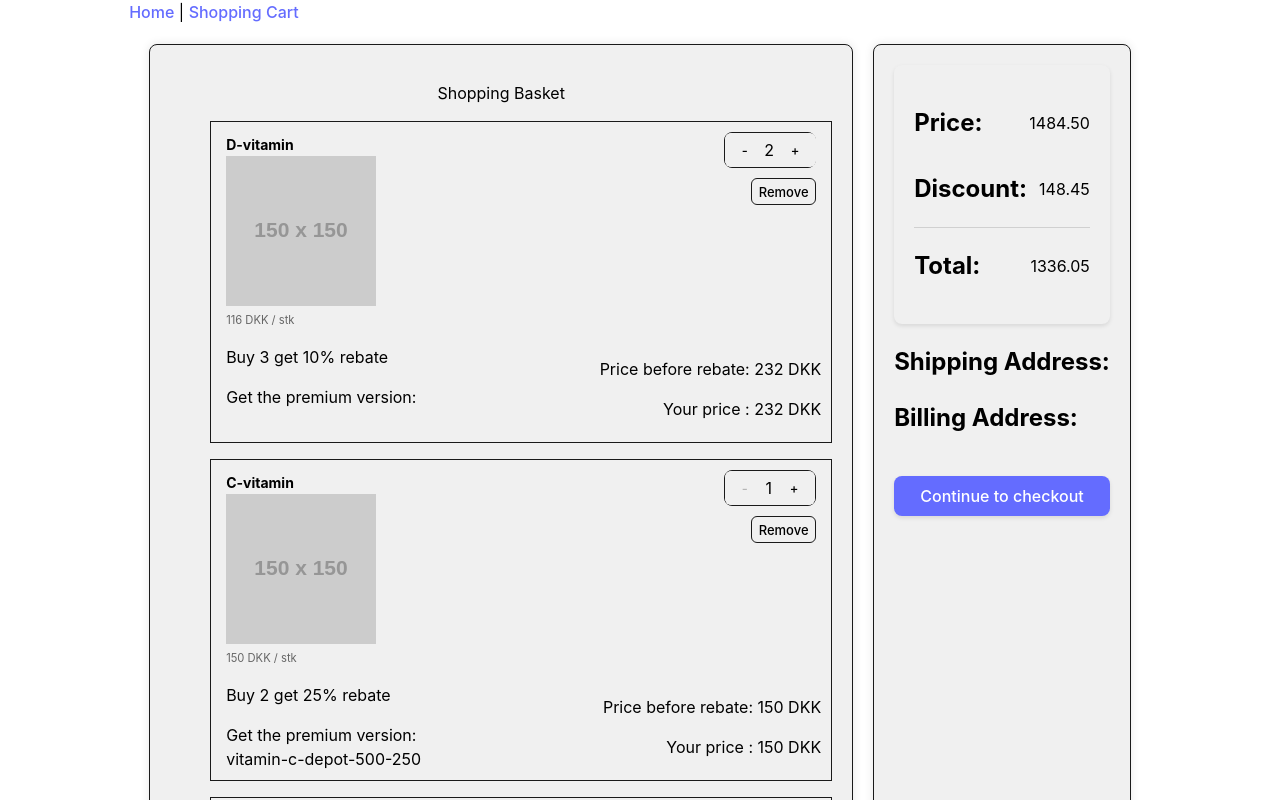
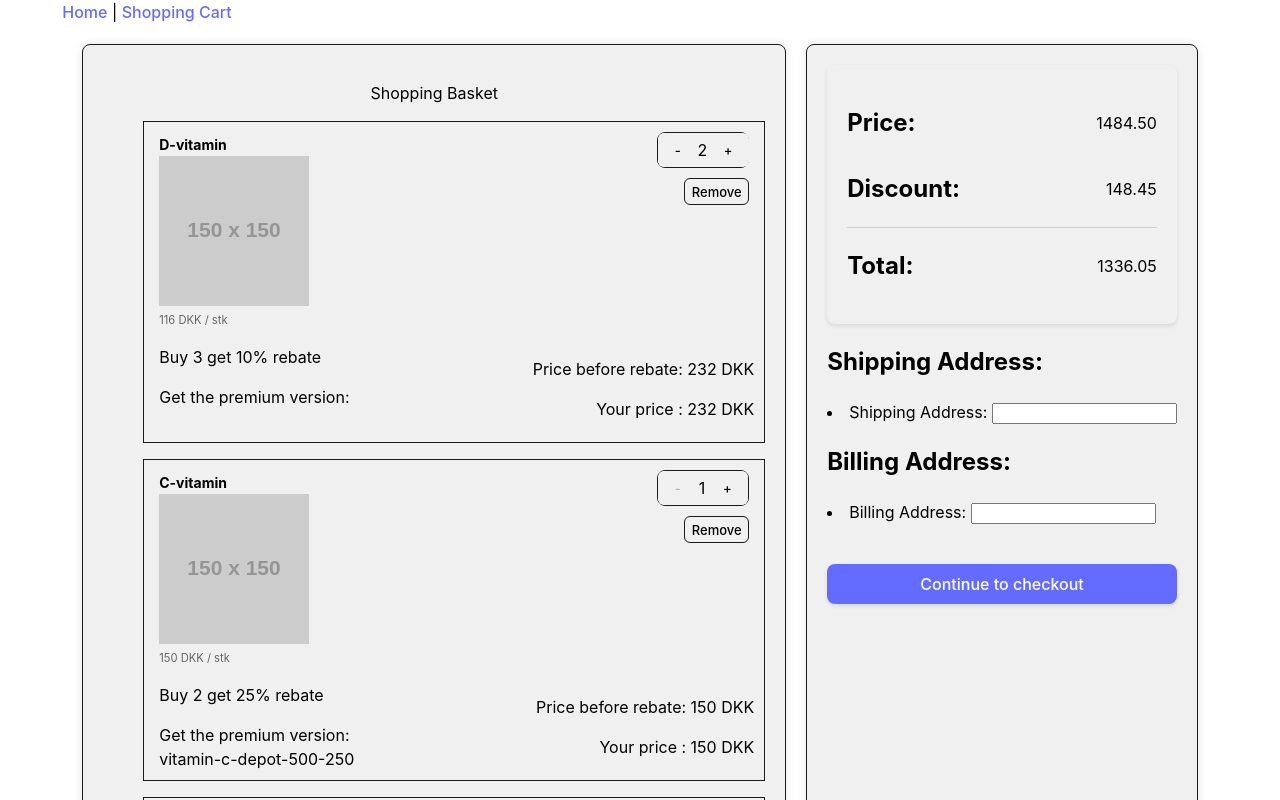
Before and after one commit to SiGoldbach/FrontendWebShop9, a React (Vite) app: page /cart in a window 1280 px wide. Shown: the top 800 px of the page. Built offline with nearby package versions, Linux system fonts and the light colour scheme.

Commit message:
Billing and Shipping Address forms added - could use some modication to have the labels on top

```diff
--- a/src/Components/ShoppingCart.tsx
+++ b/src/Components/ShoppingCart.tsx
@@ -42,9 +42,15 @@ function ShoppingCart(props: MyShoppinCartProps) {
                 </div>
                 <div className="addressBox">
                     <h2>Shipping Address:</h2>
-                    {/* Forms go here */}
+                    {<li>
+                        <label htmlFor="shippingaddress">Shipping Address: </label>
+                        <input type="text" id="shippingaddress" name="shipping_address" required/>
+                    </li>}
                     <h2>Billing Address:</h2>
-                    {/* Checkbox for "same as shipping" */}
+                    {<li>
+                        <label htmlFor="billingaddress">Billing Address: </label>
+                        <input type="text" id="billingaddress" name="billing_address" required/>
+                    </li>}
                 </div>
                 <button type="button" className="checkoutButton" onClick={navigateToCheckout}> Continue to checkout </button>
             </div>
```
